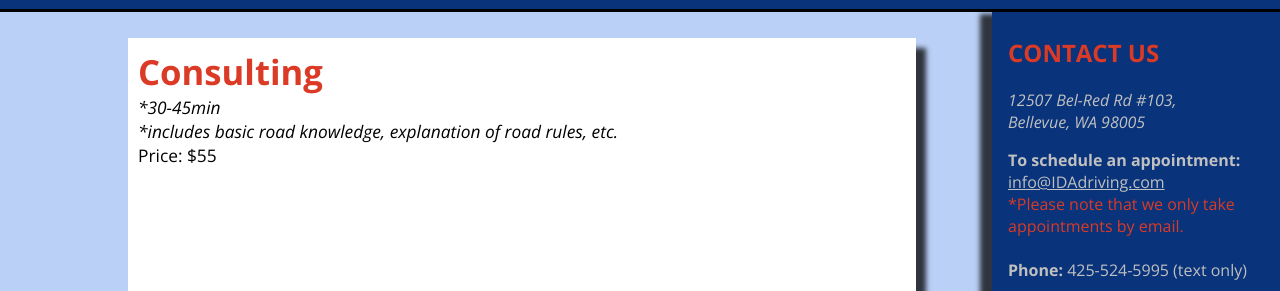
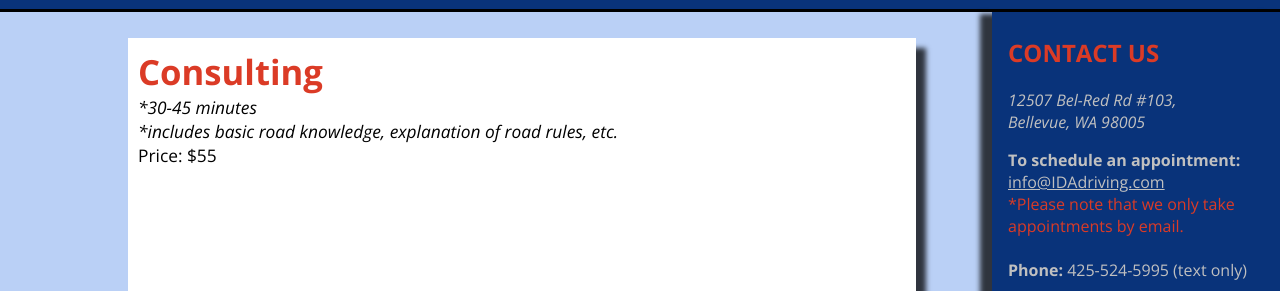
Before and after one commit to mariazh/IDA-Driving, a Jekyll site: the page built from consulting.html, in a window 1280 px wide. Shown: the part 385-676 px from the top of the page. Built offline with Jekyll 4.4.1, drawn with Linux system fonts in a browser that asks for light colours.

Commit message:
Update consulting.html

```diff
--- a/consulting.html
+++ b/consulting.html
@@ -5,6 +5,6 @@ permalink: /consulting
 ---
 
 <h1 class="color-red mb-0">Consulting</h1>
-<span class="text-italics">*30-45min</span><br>
+<span class="text-italics">*30-45 minutes</span><br>
 <span class="text-italics">*includes basic road knowledge, explanation of road rules, etc.</span><br>
 <span>Price: $55</span>
```
